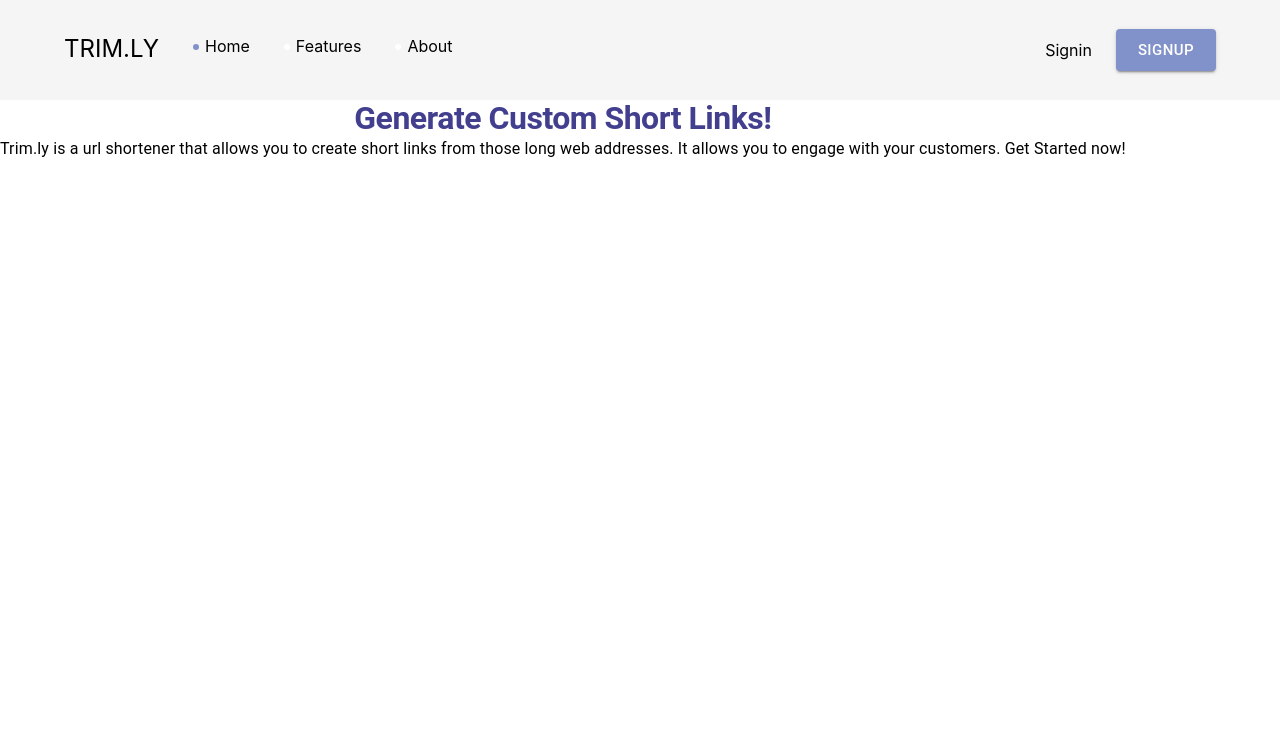
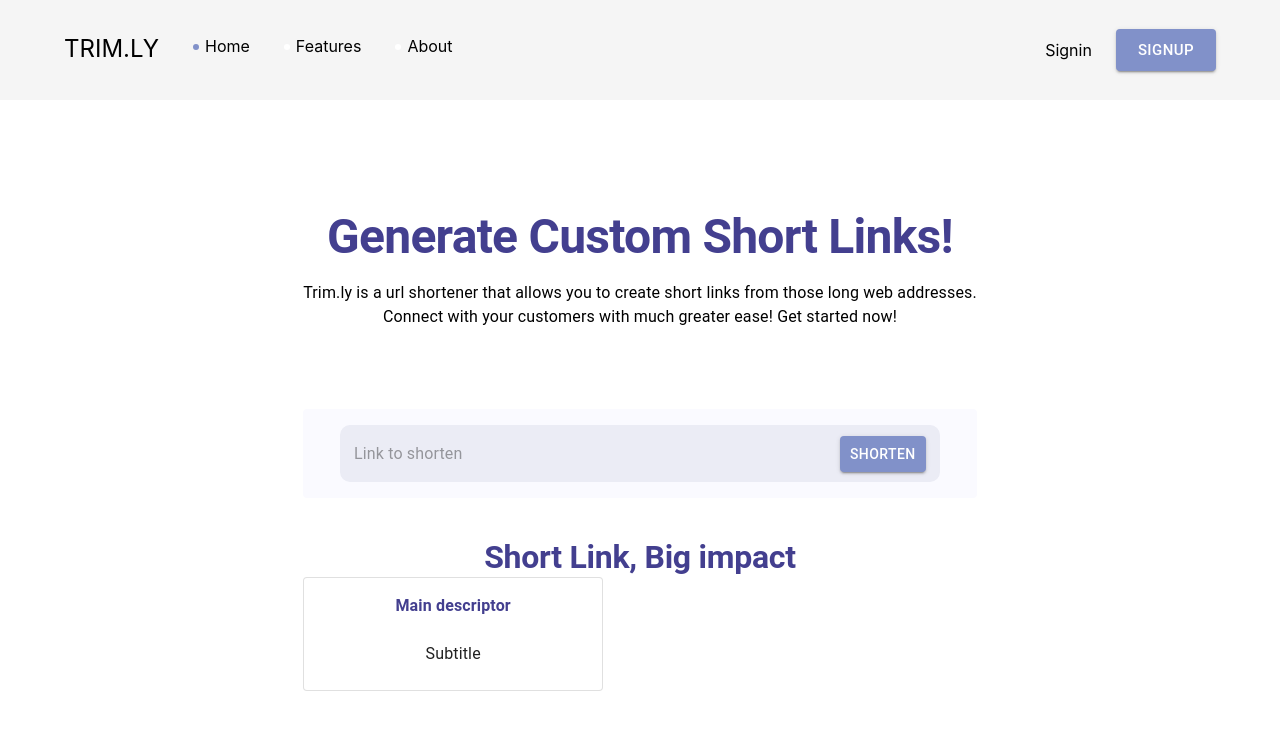
Before and after one commit to code-for-public-good/Trim.ly, a React (Create React App) app in the folder client/: page / in a window 1280 px wide. Shown: the top 730 px of the page. Built offline with nearby package versions, Linux system fonts and the light colour scheme.

Commit message:
Shortener form completed

```diff
--- /dev/null
+++ b/client/src/components/DescriptiveCard.tsx
@@ -0,0 +1,19 @@
+import { Card, CardContent, Typography, Box } from '@mui/material'
+import React from 'react'
+
+export default function DescriptiveCard() {
+    return (
+        <Box sx={{ maxWidth: 300 }}>
+            <Card variant='outlined'>
+                <CardContent>
+                    <Typography fontSize={'1rem'} fontWeight={700} color={'#433f8f'} mb={3}>
+                        Main descriptor
+                    </Typography>
+                    <Typography>
+                        Subtitle
+                    </Typography>
+                </CardContent>
+            </Card>
+        </Box>
+    )
+}
--- a/client/src/components/Navbar.tsx
+++ b/client/src/components/Navbar.tsx
@@ -114,7 +114,7 @@ export default function Navbar() {
                         <Link href='/' underline='none' sx={{ 'color': 'black', 'fontSize': '1rem' }}>
                             Signin
                         </Link>
-                        <Button variant='contained' size='large' sx={{ backgroundColor: '#8191c9', ":hover": { backgroundColor: '#636da3' } }}>
+                        <Button variant='contained' size='large' sx={{ backgroundColor: '#8191c9', ":hover": { backgroundColor: '#65689e' } }}>
                             Signup
                         </Button>
                     </Stack>
--- /dev/null
+++ b/client/src/components/urlShortenerForms/Shortener.public.tsx
@@ -0,0 +1,36 @@
+import { Paper, Button, TextField } from '@mui/material'
+import React from 'react'
+
+export default function PublicShortener() {
+    return (
+        <Paper elevation={0} sx={{backgroundColor: '#fafaff'}}>
+            <TextField
+                size='small'
+                sx={{
+                    my:2,
+                    width:'600px',
+                    backgroundColor:'#ebecf5',
+                    "& fieldset": { border: 'none' },
+                    borderRadius: '10px'
+                }}
+                placeholder='Link to shorten'
+                inputProps={{
+                    style: {
+                        height: '40px'
+                    },
+
+                }}
+                InputProps={{
+                    endAdornment: (
+                        <Button variant='contained' sx={{ backgroundColor: '#8191c9', ":hover": { backgroundColor: '#65689e' } }}>
+                            Shorten
+                        </Button>
+                    )
+                }}
+
+            />
+
+        </Paper>
+
+    )
+}
--- a/client/src/pages/HomePage.tsx
+++ b/client/src/pages/HomePage.tsx
@@ -2,19 +2,35 @@ import {
 	Box, Typography,
 } from '@mui/material'
 import React from 'react'
+import PublicShortener from '../components/urlShortenerForms/Shortener.public'
+import DescriptiveCard from '../components/DescriptiveCard'
 
 export default function HomePage() {
 	return (
-		<Box display={'flex'} height={'calc(100vh - 100px)'}>
+		<Box
+			display={'flex'}
+			height={'calc(100vh - 100px)'}
+			justifyContent={'center'}
+			alignItems={'center'}
+			marginRight={'100px'}
+			marginLeft={'100px'}
+		>
 			<Box>
-				<Typography variant='h1' fontSize={'2rem'} fontWeight={700} color={'#433f8f'}>
+				<Typography variant='h1' fontSize={'3rem'} fontWeight={700} color={'#433f8f'}>
 					Generate Custom Short Links!
 				</Typography>
-				<Typography variant='body1' fontSize={'1rem'}>
+				<Typography variant='body1' fontSize={'1rem'} mt={2}>
 					Trim.ly is a url shortener that allows you to create short links
-					from those long web addresses. It allows you to engage with your customers.
-					Get Started now!
+					from those long web addresses.
 				</Typography>
+				<Typography variant='body1' fontSize={'1rem'} mb={10}>
+					Connect with your customers with much greater ease! Get started now!
+				</Typography>
+				<PublicShortener />
+				<Typography variant='h2' fontSize={'2rem'} fontWeight={700} color={'#433f8f'} mt={5}>
+					Short Link, Big impact
+				</Typography>
+				<DescriptiveCard />
 			</Box>
 		</Box>
 	)
```
